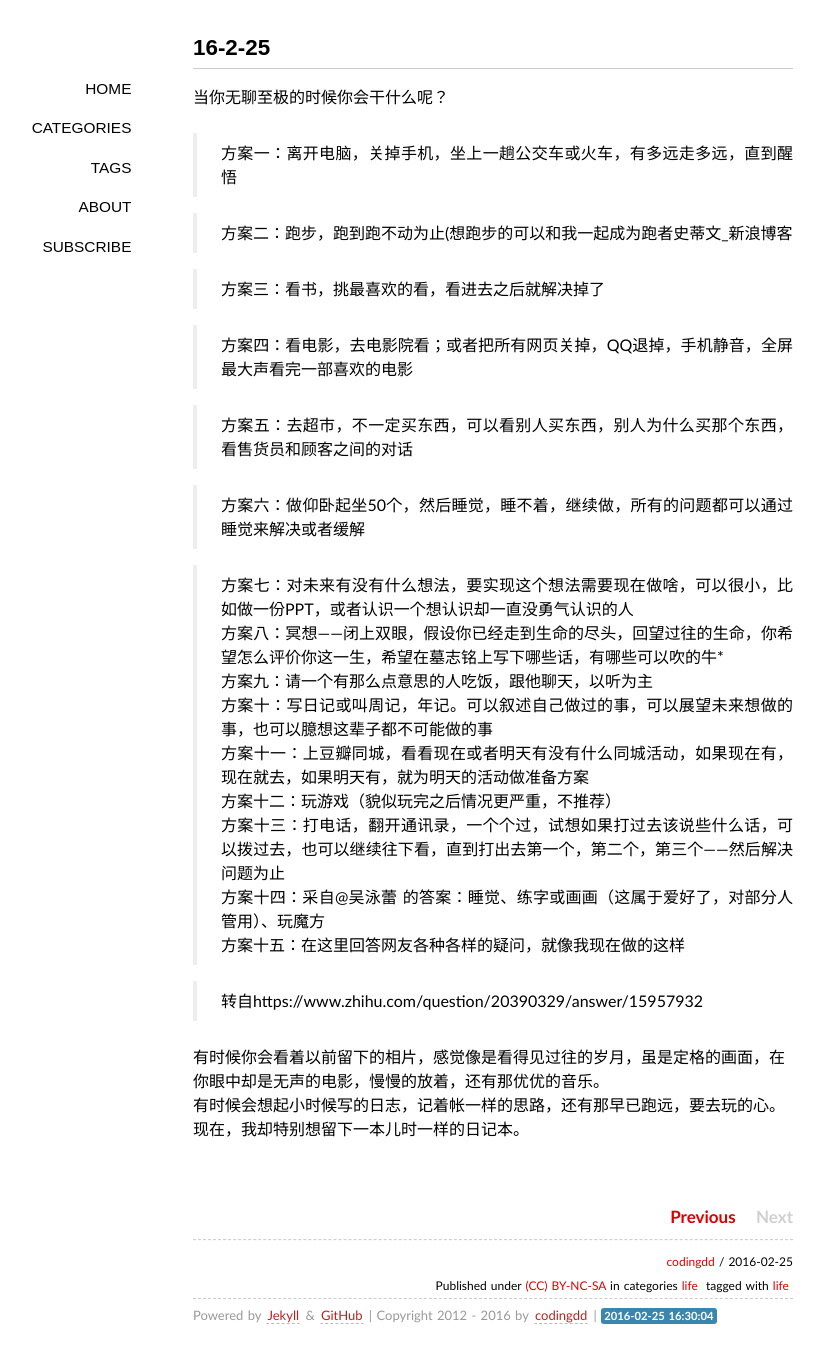
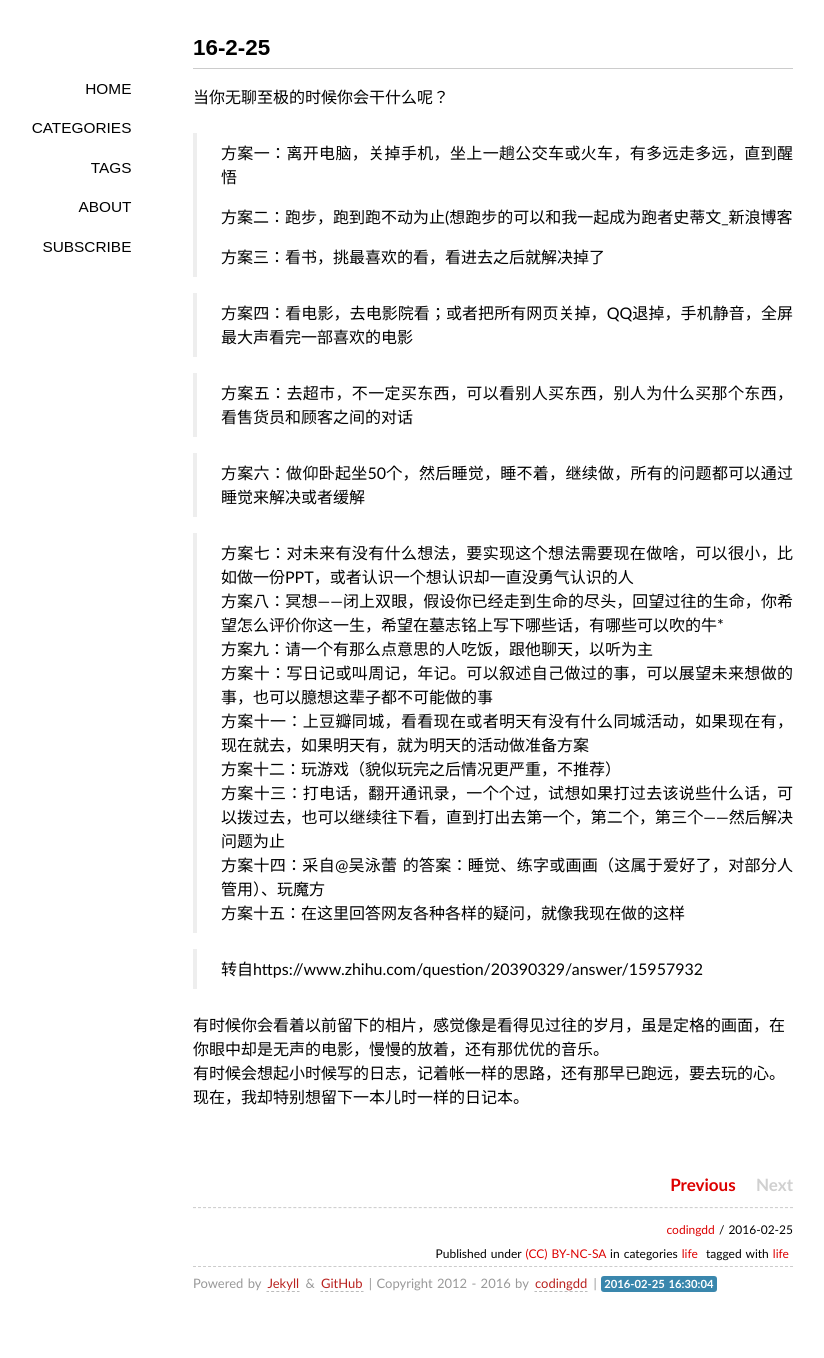
Before and after one commit to codingdd/codingdd.github.io, a Jekyll site: the page built from _posts/2016-02-25-note1.md, in a window 1280 px wide. Shown: the whole page, without its empty margins (147-971 px from the left). Built offline with Jekyll 4.4.1, drawn with Linux system fonts in a browser that asks for light colours; some web fonts are replaced; Markdown is read by kramdown in place of the engine named in the settings; comment, search, counter and statistics services are not loaded; after the commit the page ends 1326 px from its top, so only the background shows below that.

```diff
--- a/_posts/2016-02-25-note1.md
+++ b/_posts/2016-02-25-note1.md
@@ -9,14 +9,13 @@ tags: [life]
 当你无聊至极的时候你会干什么呢？
 
 >
-方案一：离开电脑，关掉手机，坐上一趟公交车或火车，有多远走多远，直到醒悟
-
+>方案一：离开电脑，关掉手机，坐上一趟公交车或火车，有多远走多远，直到醒悟
 >
-方案二：跑步，跑到跑不动为止(想跑步的可以和我一起成为跑者史蒂文_新浪博客
-
+>方案二：跑步，跑到跑不动为止(想跑步的可以和我一起成为跑者史蒂文_新浪博客
 >
 方案三：看书，挑最喜欢的看，看进去之后就解决掉了
 
+>
 >方案四：看电影，去电影院看；或者把所有网页关掉，QQ退掉，手机静音，全屏最大声看完一部喜欢的电影
 
 >方案五：去超市，不一定买东西，可以看别人买东西，别人为什么买那个东西，看售货员和顾客之间的对话
```
